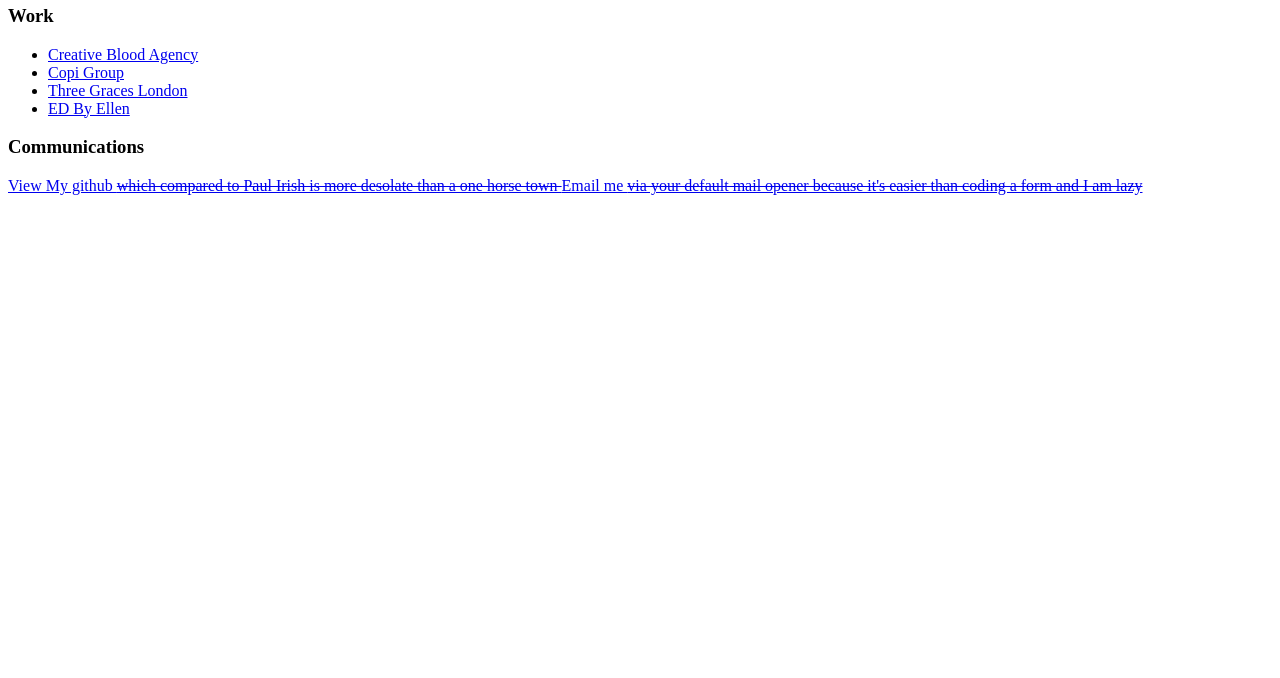
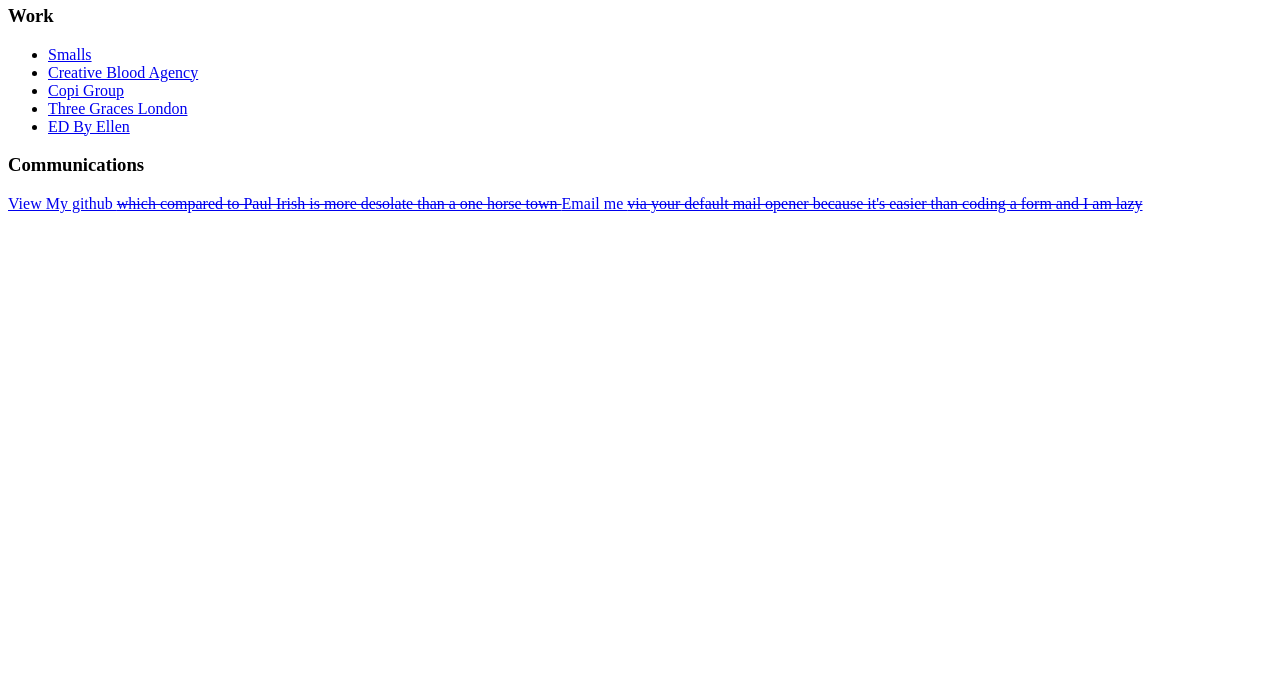
Before and after one commit to Webb-developer/Andrew-Puig-V3, a website: page src/index.html in a window 1280 px wide. Shown: the part 122-800 px from the top of the page. Drawn offline with Linux system fonts and the light colour scheme.

Commit message:
Added smalls link and /smalls

```diff
--- a/src/index.html
+++ b/src/index.html
@@ -54,6 +54,10 @@
                 <h3 class="section__title">Work</h3>
 
                 <ul class="list">
+
+                    <li class="list__item">
+                        <a target="_blank" rel="noopener" href="/smalls/dev/">Smalls</a>
+                    </li>
 
                     <li class="list__item">
                         <a target="_blank" rel="noopener"  href="https://creativebloodagency.com">Creative Blood Agency</a>
```
